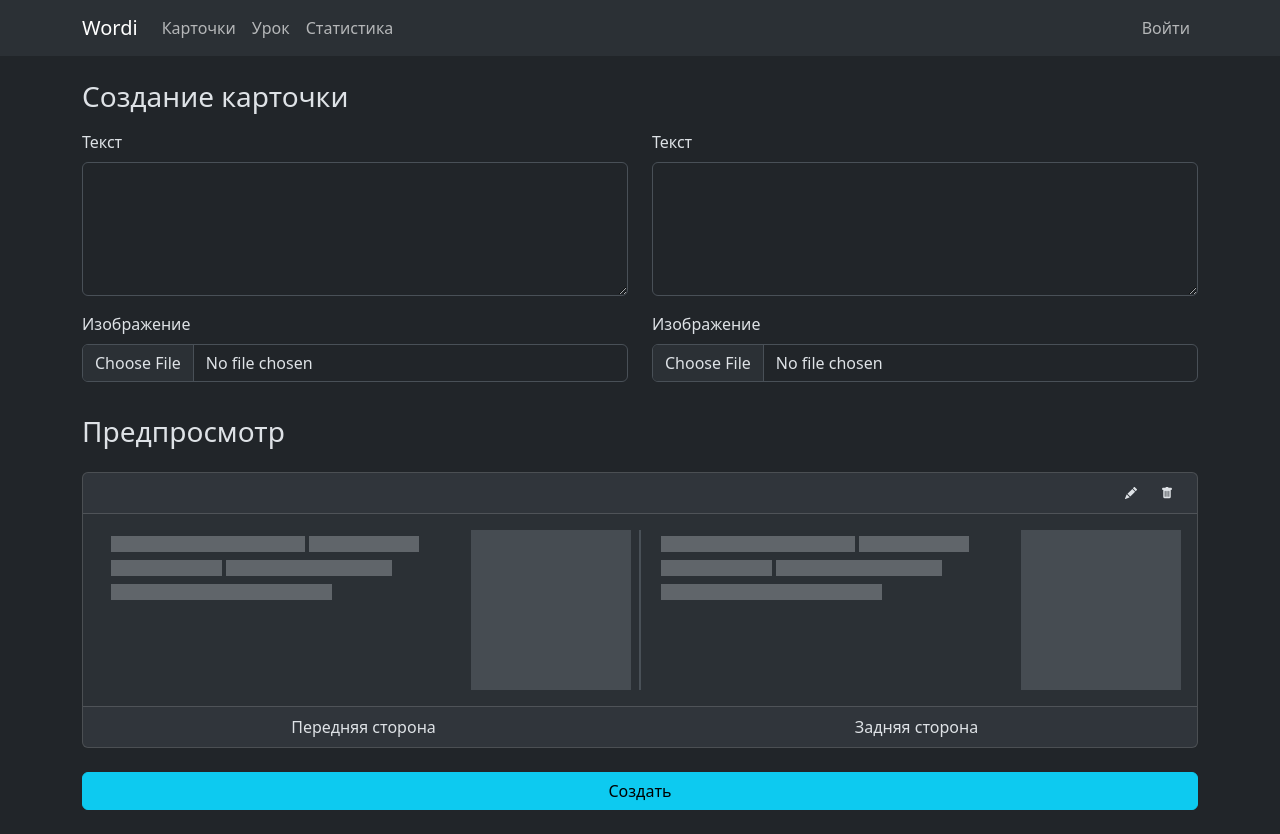
After one commit to steqa/wordi, a Django app: page /cards/add-card/ in a window 1280 px wide. The commit adds this page. Run offline with Django 4.2, Linux system fonts and the light colour scheme; some libraries are stand-ins or nearby versions.

Commit message:
Add a page for adding cards

```diff
--- /dev/null
+++ b/cards/templates/cards/add-card.html
@@ -0,0 +1,158 @@
+{% extends 'cards/base.html' %}
+{% load static %}
+{% block title %}Добавить карточку{% endblock %}
+{% block content %}
+    <div class="container">
+        <h3 class="mt-4 mb-3">Создание карточки</h3>
+        <div class="row">
+            <div class="col-6">
+                <div class="mb-3">
+                    <label for="formFrontText" class="form-label">Текст</label>
+                    <textarea class="form-control add-input" id="formFrontText" rows="5"></textarea>
+                </div>
+                <div>
+                    <label for="formFrontImage" class="form-label">Изображение</label>
+                    <input class="form-control add-input" type="file" id="formFrontImage">
+                    <div class="form-text text-end" style="min-height: 21px;">
+                        <span class="form-image-clear-btn"
+                              data-side="front"
+                              style="cursor: pointer;
+                                     display: none">Очистить</span>
+                    </div>
+                </div>
+            </div>
+            <div class="col-6">
+                <div class="mb-3">
+                    <label for="formBackText" class="form-label">Текст</label>
+                    <textarea class="form-control add-input" id="formBackText" rows="5"></textarea>
+                </div>
+                <div>
+                    <label for="formBackImage" class="form-label">Изображение</label>
+                    <input class="form-control add-input" type="file" id="formBackImage">
+                    <div class="form-text text-end">
+                        <span class="form-image-clear-btn"
+                              data-side="back"
+                              style="cursor: pointer;
+                                     display: none">Очистить</span>
+                    </div>
+                </div>
+            </div>
+        </div>
+        <h3 class="mt-2 mb-3">Предпросмотр</h3>
+        <div class="card my-4 bg-body-tertiary placeholder-glow"
+             aria-hidden="true">
+            <div class="card-header d-flex justify-content-end">
+                <button class="icon-btn edit-icon-btn me-2">
+                    <svg xmlns="http://www.w3.org/2000/svg"
+                         width="16"
+                         height="16"
+                         fill="currentColor"
+                         class="bi bi-pencil-fill pb-1"
+                         viewBox="0 0 16 16">
+                        <path d="M12.854.146a.5.5 0 0 0-.707 0L10.5 1.793 14.207 5.5l1.647-1.646a.5.5 0 0 0 0-.708l-3-3zm.646 6.061L9.793 2.5 3.293 9H3.5a.5.5 0 0 1 .5.5v.5h.5a.5.5 0 0 1 .5.5v.5h.5a.5.5 0 0 1 .5.5v.5h.5a.5.5 0 0 1 .5.5v.207l6.5-6.5zm-7.468 7.468A.5.5 0 0 1 6 13.5V13h-.5a.5.5 0 0 1-.5-.5V12h-.5a.5.5 0 0 1-.5-.5V11h-.5a.5.5 0 0 1-.5-.5V10h-.5a.499.499 0 0 1-.175-.032l-.179.178a.5.5 0 0 0-.11.168l-2 5a.5.5 0 0 0 .65.65l5-2a.5.5 0 0 0 .168-.11l.178-.178z"/>
+                    </svg>
+                </button>
+                <button class="icon-btn remove-icon-btn">
+                    <svg xmlns="http://www.w3.org/2000/svg"
+                         width="16"
+                         height="16"
+                         fill="currentColor"
+                         class="bi bi-trash-fill pb-1"
+                         viewBox="0 0 16 16">
+                        <path d="M2.5 1a1 1 0 0 0-1 1v1a1 1 0 0 0 1 1H3v9a2 2 0 0 0 2 2h6a2 2 0 0 0 2-2V4h.5a1 1 0 0 0 1-1V2a1 1 0 0 0-1-1H10a1 1 0 0 0-1-1H7a1 1 0 0 0-1 1H2.5zm3 4a.5.5 0 0 1 .5.5v7a.5.5 0 0 1-1 0v-7a.5.5 0 0 1 .5-.5zM8 5a.5.5 0 0 1 .5.5v7a.5.5 0 0 1-1 0v-7A.5.5 0 0 1 8 5zm3 .5v7a.5.5 0 0 1-1 0v-7a.5.5 0 0 1 1 0z"/>
+                    </svg>
+                </button>
+            </div>
+            <div class="card-body row g-3">
+                <div class="col-6 border-end">
+                    <div class="clearfix">
+                        <div class="card-image float-end">
+                            <div class="ratio">
+                                <div class="ratio-inner ratio-1-1">
+                                    <div class="ratio-content placeholder" id="placeholderFrontImageHide">
+                                        <svg width="100%"
+                                             height="180"
+                                             xmlns="http://www.w3.org/2000/svg"
+                                             role="img"
+                                             aria-label="Placeholder"
+                                             preserveAspectRatio="xMidYMid slice"
+                                             focusable="false">
+                                            <rect width="100%" height="100%" fill="#868e96"></rect>
+                                        </svg>
+                                    </div>
+                                    <div class="ratio-content"
+                                         id="placeholderFrontImageShow"
+                                         style="display: none">
+                                        <div class="img-100"
+                                             style="background-repeat: no-repeat;
+                                                    background-position: center;
+                                                    background-size: cover"></div>
+                                    </div>
+                                </div>
+                            </div>
+                        </div>
+                        <div class="row" id="placeholderFrontTextHide">
+                            <p class="card-text col-12">
+                                <span class="placeholder col-7"></span>
+                                <span class="placeholder col-4"></span>
+                                <span class="placeholder col-4"></span>
+                                <span class="placeholder col-6"></span>
+                                <span class="placeholder col-8"></span>
+                            </p>
+                        </div>
+                        <p class="card-text" id="placeholderFrontTextShow" style="display: none"></p>
+                    </div>
+                </div>
+                <div class="col-6 border-start">
+                    <div class="clearfix">
+                        <div class="card-image float-end">
+                            <div class="ratio">
+                                <div class="ratio-inner ratio-1-1">
+                                    <div class="ratio-content placeholder" id="placeholderBackImageHide">
+                                        <svg width="100%"
+                                             height="180"
+                                             xmlns="http://www.w3.org/2000/svg"
+                                             role="img"
+                                             aria-label="Placeholder"
+                                             preserveAspectRatio="xMidYMid slice"
+                                             focusable="false">
+                                            <rect width="100%" height="100%" fill="#868e96"></rect>
+                                        </svg>
+                                    </div>
+                                    <div class="ratio-content"
+                                         id="placeholderBackImageShow"
+                                         style="display: none">
+                                        <div class="img-100"
+                                             style="background-repeat: no-repeat;
+                                                    background-position: center;
+                                                    background-size: cover"></div>
+                                    </div>
+                                </div>
+                            </div>
+                        </div>
+                        <div class="row" id="placeholderBackTextHide">
+                            <p class="card-text col-12">
+                                <span class="placeholder col-7"></span>
+                                <span class="placeholder col-4"></span>
+                                <span class="placeholder col-4"></span>
+                                <span class="placeholder col-6"></span>
+                                <span class="placeholder col-8"></span>
+                            </p>
+                        </div>
+                        <p class="card-text" id="placeholderBackTextShow" style="display: none"></p>
+                    </div>
+                </div>
+            </div>
+            <div class="card-footer">
+                <div class="row text-center">
+                    <span class="col-6">Передняя сторона</span>
+                    <span class="col-6">Задняя сторона</span>
+                </div>
+            </div>
+        </div>
+        <div class="d-grid my-4">
+            <a href="{% url 'add-card' %}" class="btn btn-primary">Создать</a>
+        </div>
+    </div>
+    <script src="{% static 'js/add-card/placeholder.js' %}"></script>
+{% endblock %}
--- a/cards/templates/cards/base.html
+++ b/cards/templates/cards/base.html
@@ -20,7 +20,7 @@
     <body>
         <nav class="navbar navbar-expand-lg bg-body-tertiary">
             <div class="container">
-                <a class="navbar-brand" href="#">Wordi</a>
+                <a class="navbar-brand" href="{% url 'cards' %}">Wordi</a>
                 <button class="navbar-toggler"
                         type="button"
                         data-bs-toggle="collapse"
--- a/cards/templates/cards/cards.html
+++ b/cards/templates/cards/cards.html
@@ -4,7 +4,7 @@
 {% block content %}
     <div class="container">
         <div class="d-grid my-4">
-            <button class="btn btn-outline-primary" type="button">Создать карточку</button>
+            <a href="{% url 'add-card' %}" class="btn btn-outline-primary">Создать карточку</a>
         </div>
         {% if request.user.is_authenticated %}
             {% for card in cards %}
--- a/cards/urls.py
+++ b/cards/urls.py
@@ -4,4 +4,5 @@ from . import views
 
 urlpatterns = [
     path('', views.cards, name='cards'),
+    path('add-card/', views.add_card, name='add-card'),
 ]
--- a/cards/views.py
+++ b/cards/views.py
@@ -11,3 +11,7 @@ def cards(request):
         'cards_images': cards_images,
     }
     return render(request, 'cards/cards.html', context)
+
+
+def add_card(request):
+    return render(request, 'cards/add-card.html')
--- a/static/css/styles.css
+++ b/static/css/styles.css
@@ -5,24 +5,41 @@
 	--bs-primary-text: #087990;
 	--bs-primary-bg-subtle: #cff4fc;
 	--bs-primary-border-subtle: #9eeaf9;
-	--bs-primary-btn-outline-hover-color: #fff;
+	--bs-black-or-white-theme-color: #fff;
 }
 
 [data-bs-theme='dark'] {
 	--bs-primary-text: #6edff6;
 	--bs-primary-bg-subtle: #032830;
 	--bs-primary-border-subtle: #055160;
-	--bs-primary-btn-outline-hover-color: #000;
+	--bs-black-or-white-theme-color: #000;
+}
+
+.btn-primary {
+	--bs-btn-color: var(--bs-black-or-white-theme-color);
+	--bs-btn-bg: #0dcaf0;
+	--bs-btn-border-color: #0dcaf0;
+	--bs-btn-hover-color: var(--bs-black-or-white-theme-color);
+	--bs-btn-hover-bg: #31d2f2;
+	--bs-btn-hover-border-color: #25cff2;
+	--bs-btn-focus-shadow-rgb: 11, 172, 204;
+	--bs-btn-active-color: var(--bs-black-or-white-theme-color);
+	--bs-btn-active-bg: #3dd5f3;
+	--bs-btn-active-border-color: #25cff2;
+	--bs-btn-active-shadow: inset 0 3px 5px rgba(0, 0, 0, 0.125);
+	--bs-btn-disabled-color: var(--bs-black-or-white-theme-color);
+	--bs-btn-disabled-bg: #0dcaf0;
+	--bs-btn-disabled-border-color: #0dcaf0;
 }
 
 .btn-outline-primary {
 	--bs-btn-color: #0dcaf0;
 	--bs-btn-border-color: #0dcaf0;
-	--bs-btn-hover-color: var(--bs-primary-btn-outline-hover-color);
+	--bs-btn-hover-color: var(--bs-black-or-white-theme-color);
 	--bs-btn-hover-bg: #0dcaf0;
 	--bs-btn-hover-border-color: #0dcaf0;
 	--bs-btn-focus-shadow-rgb: 13, 202, 240;
-	--bs-btn-active-color: var(--bs-primary-btn-outline-hover-color);
+	--bs-btn-active-color: var(--bs-black-or-white-theme-color);
 	--bs-btn-active-bg: #0dcaf0;
 	--bs-btn-active-border-color: #0dcaf0;
 	--bs-btn-active-shadow: inset 0 3px 5px rgba(0, 0, 0, 0.125);
@@ -30,6 +47,11 @@
 	--bs-btn-disabled-bg: transparent;
 	--bs-btn-disabled-border-color: #0dcaf0;
 	--bs-gradient: none;
+}
+
+.form-control:focus {
+	border-color: rgb(134, 238, 254);
+	box-shadow: 0 0 0 0.25rem rgba(13, 202, 240, 0.25);
 }
 
 .icon-btn {
```
Also changed, not shown: db.sqlite3.
